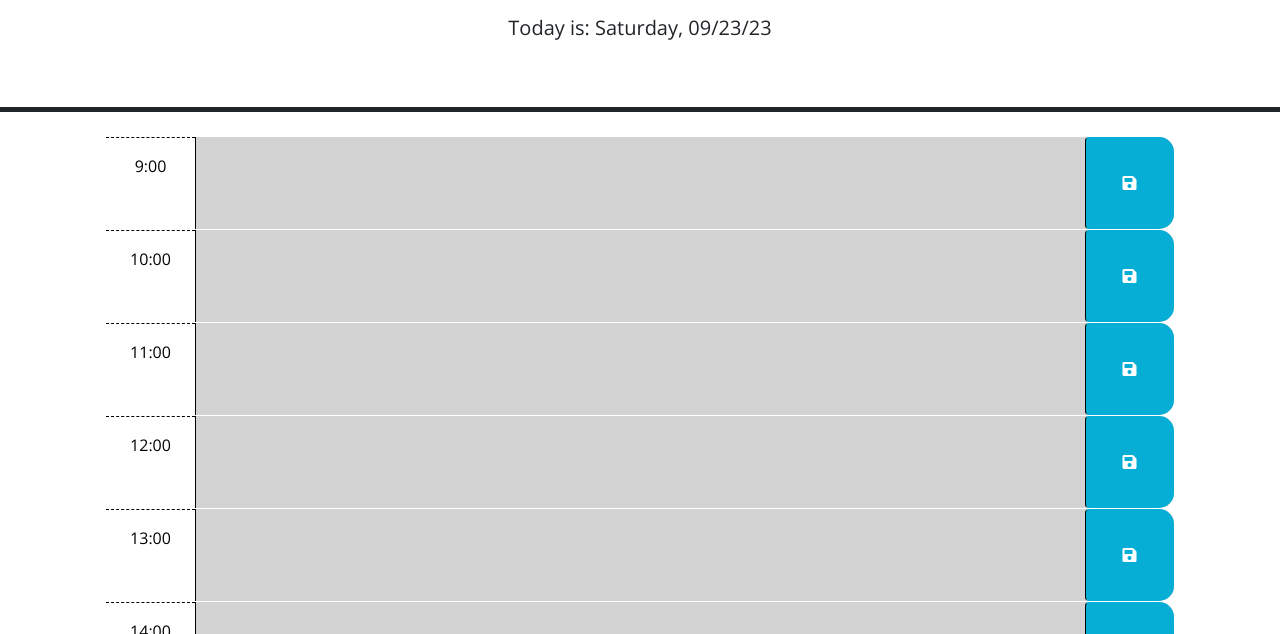
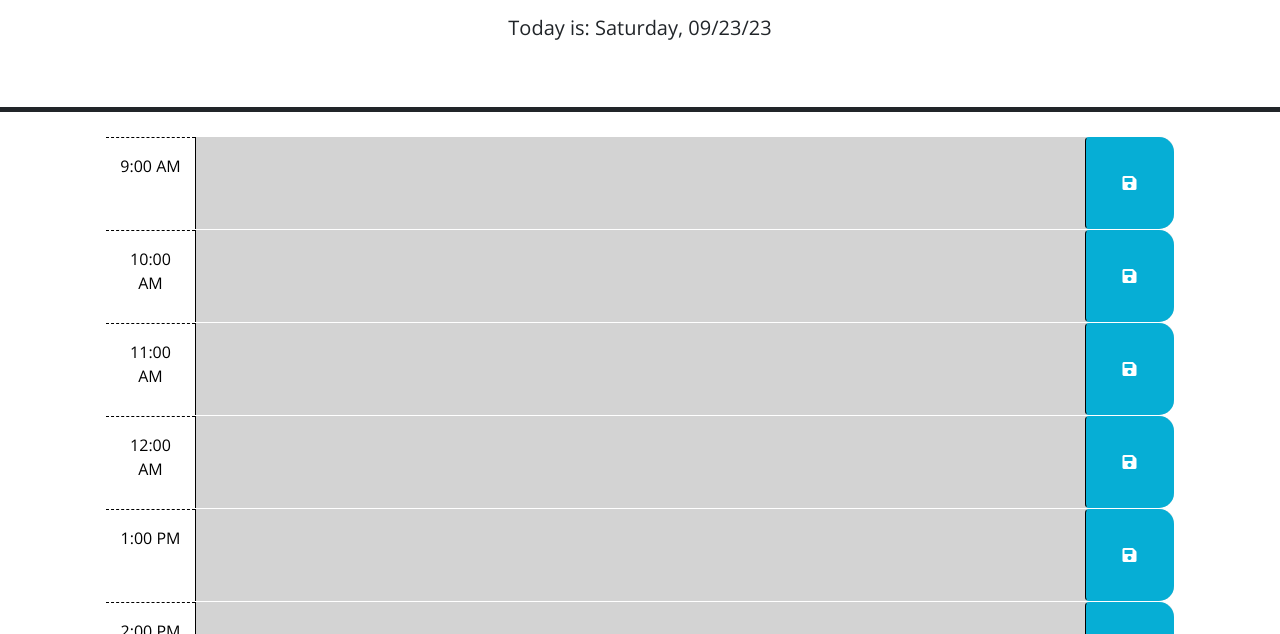
Before and after one commit to Gabriel-Viernes/workDayScheduler, a plain HTML site: page index.html in a window 1280 px wide. Shown: the part 166-800 px from the top of the page. Drawn offline with nearby package versions, Linux system fonts and the light colour scheme.

Commit message:
added code to convert 24hr times to 12hr, rewrote README

```diff
--- a/script.js
+++ b/script.js
@@ -1,6 +1,14 @@
+// displays current day as: "Today is Tuesday, 01,01,1901"
 $('#currentDay').text('Today is: ' + dayjs().format('dddd, MM/DD/YY'));
+// appends time blocks from
 $(function loadTimeBlocks () {
   for (let i = 9; i < 18; i++) {
+    let reformat;
+    if(i > 12) {
+      reformat = (i - 12) + ':00 PM'
+    } else {
+      reformat = i + ':00 AM'
+    }
     let timeBlock = $('<div id = "hour-' + i + '" class = "row time-block past" id="test"></div>')
     $('#timeBlockContainer').append(timeBlock)
     if(i < dayjs().format('H')) {
@@ -10,7 +18,7 @@ $(function loadTimeBlocks () {
     } else {
       timeBlock.addClass("future")
     }
-    timeBlock.append('<div class = "col-2 col-md-1 hour text-center py-3">' + i + ':00' + '</div>');
+    timeBlock.append('<div class = "col-2 col-md-1 hour text-center py-3">' + reformat + '</div>');
     if(localStorage.getItem('hour-'+i) != null) {
       timeBlock.append('<textarea class = "col-8 col-md-10 description" rows="3">' + localStorage.getItem('hour-'+i) + '</textarea>');
     } else {
```
Also changed, not shown: index.html (+4 -1 lines), screenshot.png (added), 1 other file.
